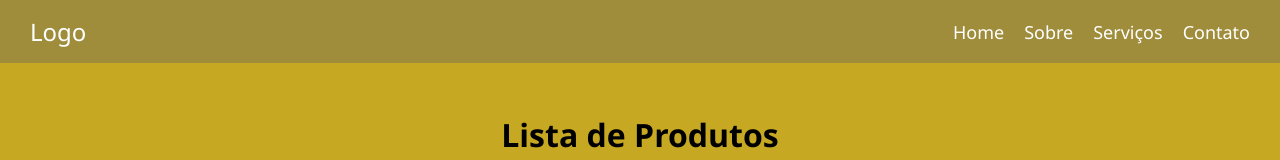
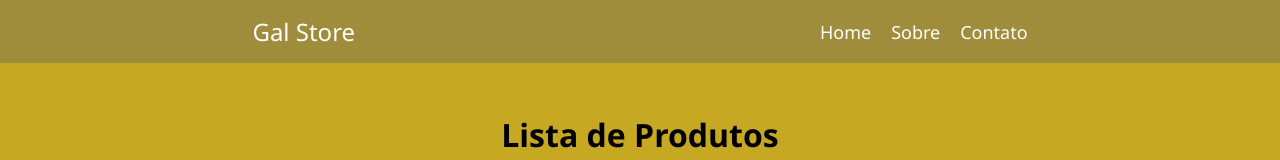
Before and after one commit to Kayk-Rios/appAngularLoja, an Angular app: page / in a window 1280 px wide. Shown: the top 160 px of the page. Built offline with nearby package versions, Linux system fonts and the light colour scheme.

Commit message:
Feat:modificandoMenu

```diff
--- a/src/app/components/menu/menu.component.css
+++ b/src/app/components/menu/menu.component.css
@@ -10,7 +10,7 @@
 
   .navbar {
     display: flex;
-    justify-content: space-between;
+    justify-content: space-around;
     align-items: center;
     background: rgb(159, 141, 60);
     padding: 15px 30px;
@@ -61,7 +61,7 @@
       flex-direction: column;
       width: 100%;
       text-align: center;
-      background-color: #333;
+      background: rgb(159, 141, 60);
       position: absolute;
       top: 70px;
       left: 0;
@@ -79,4 +79,7 @@
     .nav-links.active {
       display: flex;
     }
+    .navbar{
+      justify-content: space-between;
+    }
   }
--- a/src/app/components/menu/menu.component.html
+++ b/src/app/components/menu/menu.component.html
@@ -1,12 +1,11 @@
 
 <nav class="navbar">
     <div class="logo">
-      <a href="#">Logo</a>
+      <a href="#">Gal Store</a>
     </div>
     <ul class="nav-links" [ngClass]="{ 'active': isMenuActive }">
       <li><a href="/">Home</a></li>
       <li><a href="/sobre">Sobre</a></li>
-      <li><a href="/servicos">Serviços</a></li>
       <li><a href="/contato">Contato</a></li>
     </ul>
     <div class="hamburger" (click)="toggleMenu()">
```
